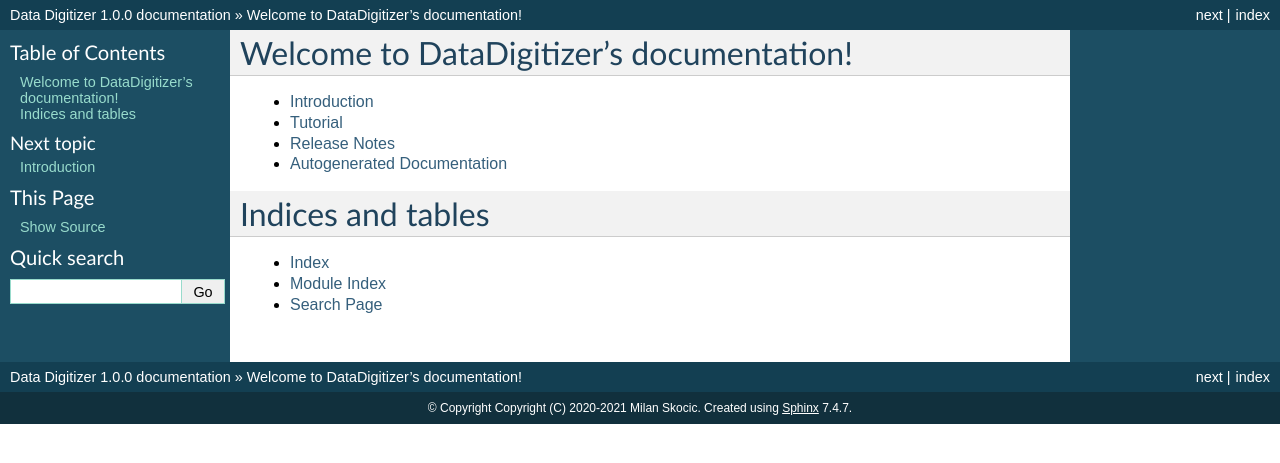
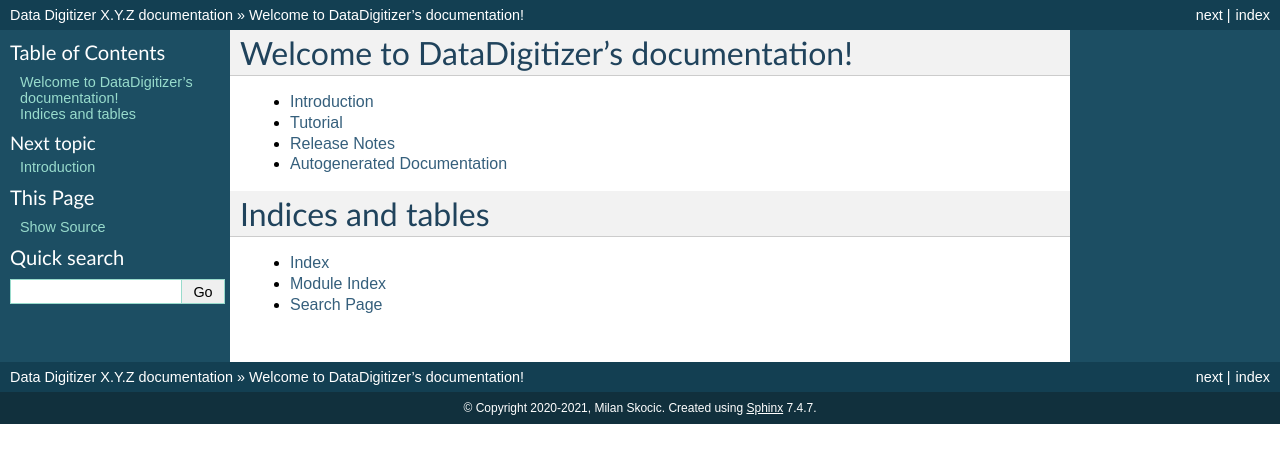
Before and after one commit to MilanSkocic/pydatadigitizer, a Sphinx documentation site: the page built from docs/source/index.rst, in a window 1280 px wide. Shown: the top 463 px of the page. Built offline with Sphinx 7.4.7, drawn with Linux system fonts in a browser that asks for light colours; formulas are drawn with MathJax 3; some of the changed lines change nothing that is shown.

Commit message:
Changed conf.py to be configured manually and automatic imports.

```diff
--- a/docs/source/conf.py
+++ b/docs/source/conf.py
@@ -18,19 +18,14 @@
 # documentation root, use os.path.abspath to make it absolute, like shown here.
 #
 import os
-import sys, importlib.util
+import sys
 sys.path.insert(0, os.path.abspath('../../'))
-
-# import only version.py for extracting programmatically the version
-spec = importlib.util.spec_from_file_location('version', '../../datadigitizer/version.py')
-mod = importlib.util.module_from_spec(spec)
-spec.loader.exec_module(mod)
 
 # -- General configuration ------------------------------------------------
 
 # If your documentation needs a minimal Sphinx version, state it here.
 #
-# needs_sphinx = '1.0'
+needs_sphinx = '3.0'
 
 # Add any Sphinx extension module names here, as strings. They can be
 # extensions coming with Sphinx (named 'sphinx.ext.*') or your custom
@@ -52,16 +47,16 @@
 master_doc = 'index'
 
 # General information about the project.
-project = mod.__package_name__
-copyright = mod.__copyright__
-author = mod.__author__
+project = 'Data Digitizer'
+project_copyright = '2020-2021, Milan Skocic'
+author = 'Milan Skocic'
 
 # The version info for the project you're documenting, acts as replacement for
 # |version| and |release|, also used in various other places throughout the
 # built documents.
 #
 # The short X.Y version.
-version = mod.__version__
+version = 'X.Y.Z'
 # The full version, including alpha/beta/rc tags.
 release = version
 
@@ -114,7 +109,7 @@
 
 latex_elements = {
     # The paper size ('letterpaper' or 'a4paper').
-    #'engine': 'pdflatex',
+    # 'engine': 'pdflatex',
     'papersize': 'a4paper',
 
     # The font size ('10pt', '11pt' or '12pt').
@@ -134,7 +129,7 @@
 # (source start file, target name, title,
 #  author, documentclass [howto, manual, or own class]).
 latex_documents = [
-    (master_doc, 'datadgigitizer.tex', 'DataDigitizer Documentation',
+    (master_doc, 'datadigitizer.tex', 'Data Digitizer Documentation',
      'M. Skocic', 'manual'),
 ]
 
@@ -144,7 +139,7 @@
 # One entry per manual page. List of tuples
 # (source start file, name, description, authors, manual section).
 man_pages = [
-    (master_doc, 'DataDigitizer', 'DataDigitizer Documentation',
+    (master_doc, 'DataDigitizer', 'Data Digitizer Documentation',
      [author], 1)
 ]
 
@@ -155,9 +150,8 @@
 # (source start file, target name, title, author,
 #  dir menu entry, description, category)
 texinfo_documents = [
-    (master_doc, 'DataDigitizer', 'DataDigitizer Documentation',
-     author, 'DataDigitizer', 'Data Digitalization',
-     'Miscellaneous'),
+    (master_doc, 'Data Digitizer', 'Data Digitizer Documentation',
+     author, 'Data Digitizer', 'Data Digitalization', 'Miscellaneous'),
 ]
 
 
```
